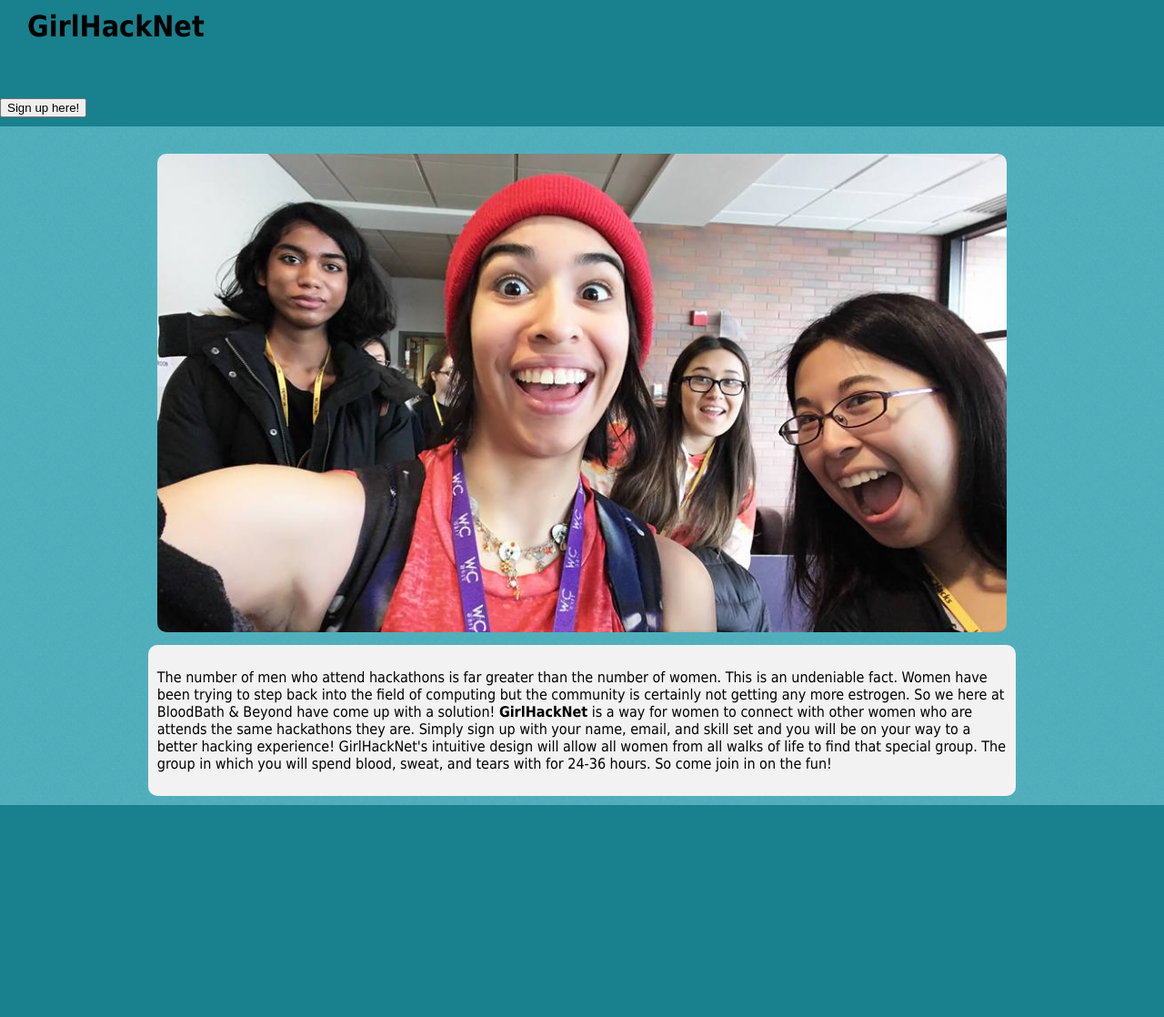
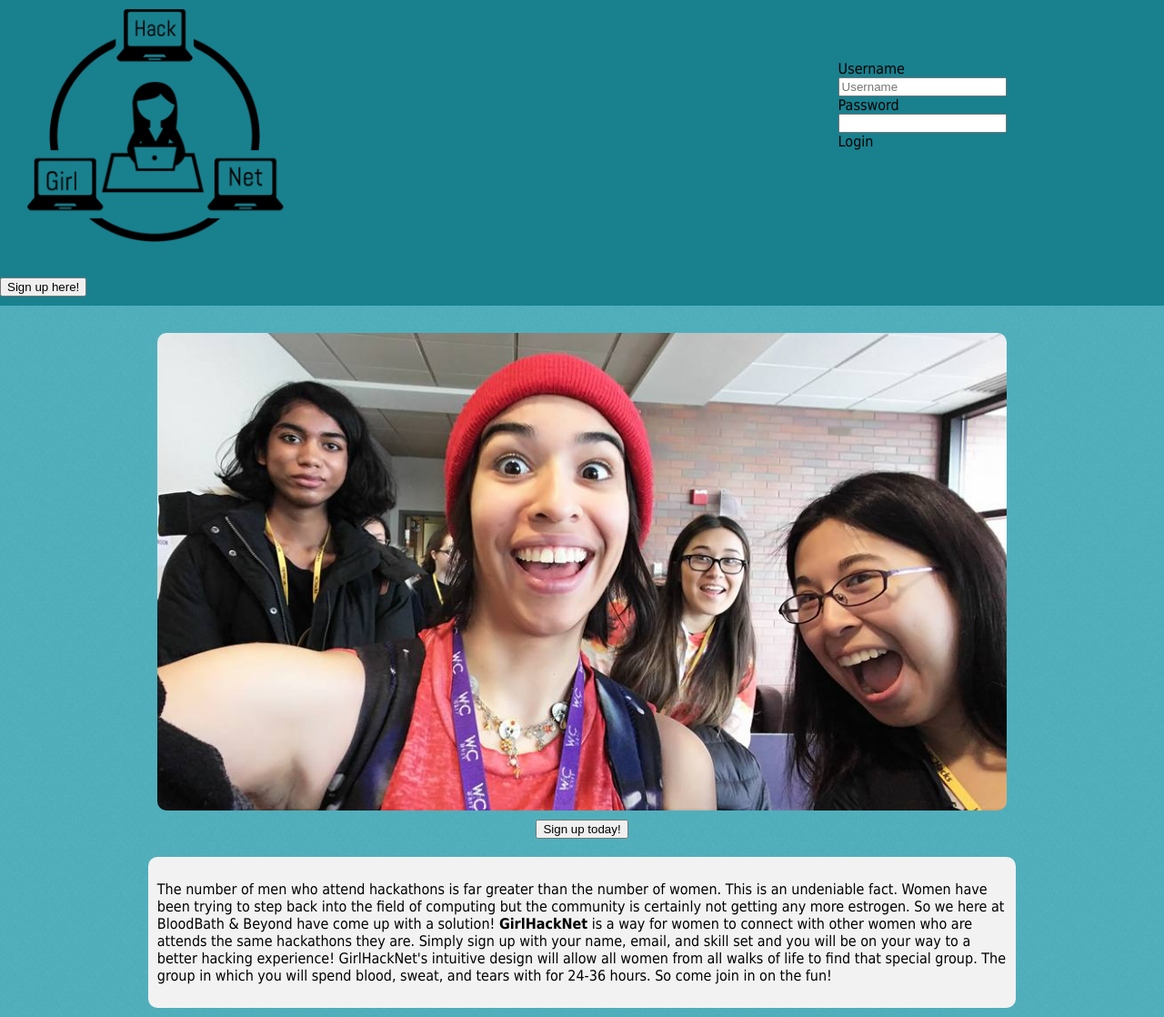
Before and after one commit to TeamBloodBathAndBeyond/GirlHackNet, a PHP site: page /newUser/ in a window 1280 px wide. Shown: the whole page at 91% size. Before the commit the page ends 885 px from the top, so only its background shows below. Run offline with PHP 8.4, Linux system fonts and the light colour scheme.

Commit message:
updating index.php

```diff
--- a/index.php
+++ b/index.php
@@ -11,21 +11,41 @@
 <body>
   <div id='header' class='container'>
     <!-- <img src='logo.jpg' id='logo' alt='GirlHackNet'> -->
-    <h1 id='logo'>GirlHackNet</h1>
-    <form id='logInForm' action='validated.php' onsubmit="return validate();" method="POST">
+    <a href='index.html'>
+      <img src='imgs/logo.png' id='logo' alt='GirlHackNet'>
+    </a>
+    <!-- <h1 id='logo'>GirlHackNet</h1> -->
+    <!-- <form id='logInForm' action='validated.php' onsubmit="return validate();" method="POST">
       Email: <input type='text' name='accName'></input>
       Password: <input type='password' name='accPassword'></input>
       <button id='signin'>Log In</button>
-    </form>
-
-
+    </form> -->
+    <div class="ui middle aligned very relaxed stackable grid" id='logInForm'>
+        <div class="ui form">
+          <div class="field">
+            <label>Username</label>
+            <div class="ui left icon input">
+              <input type="text" placeholder="Username">
+              <i class="user icon"></i>
+            </div>
+          </div>
+          <div class="field">
+            <label>Password</label>
+            <div class="ui left icon input">
+              <input type="password">
+              <i class="lock icon"></i>
+            </div>
+          </div>
+          <div class="ui blue submit button" onclick="return validate();">Login</div>
+        </div>
+    </div>
       <br>
     </form>
     <button id='signup' onclick='div_show()'>Sign up here!</button>
   </div>
-  <div id='main' class='container'>
+  <div id='main'>
     <div id='pop-up'>
-      <form action="localhost:800/newUser/" id="popForm" method="post" name="form">
+      <form action="localhost:800/newUser/" class='ui form small' id="popForm" method="post" name="form">
         <h2>Join GirlHackNet Today!</h2>
         <hr>
         First Name:
@@ -55,12 +75,13 @@
         Skills <span id='skillsSpan' style='font-size: 10pt; font-style: italic;'>ie Java,C++,Python,JSON (No spaces please!)</span>:
         <textarea rows="4" cols="50"></textarea>
         <br>
-        <input type='submit' href="javascript:%20check_empty()" value="Submit">
+        <input type='submit' href="javascript:%20check_empty()" class='ui button small' value="Submit">
         <button onclick ="div_hide()">Cancel</button>
       </form>
     </div>
     <div id='imgBanner'>
       <img class="img" src="imgs/coolGals1.jpg">
+      <button class='ui button massive' id='signup' onclick='div_show()'>Sign up today!</button>
     </div>
     <div id='info'>
       <p>
```
Also changed, not shown: testHacks.html (+9 -4 lines).
